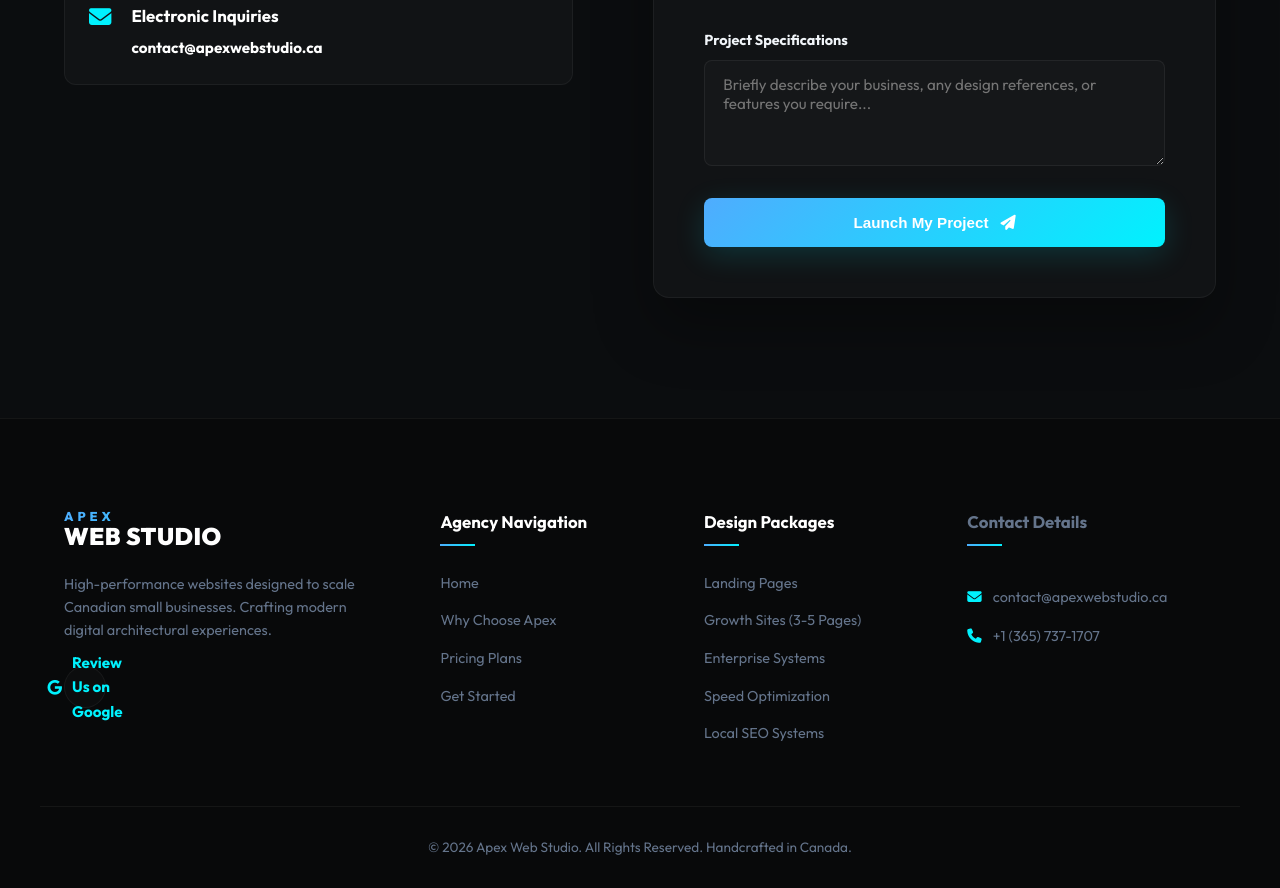
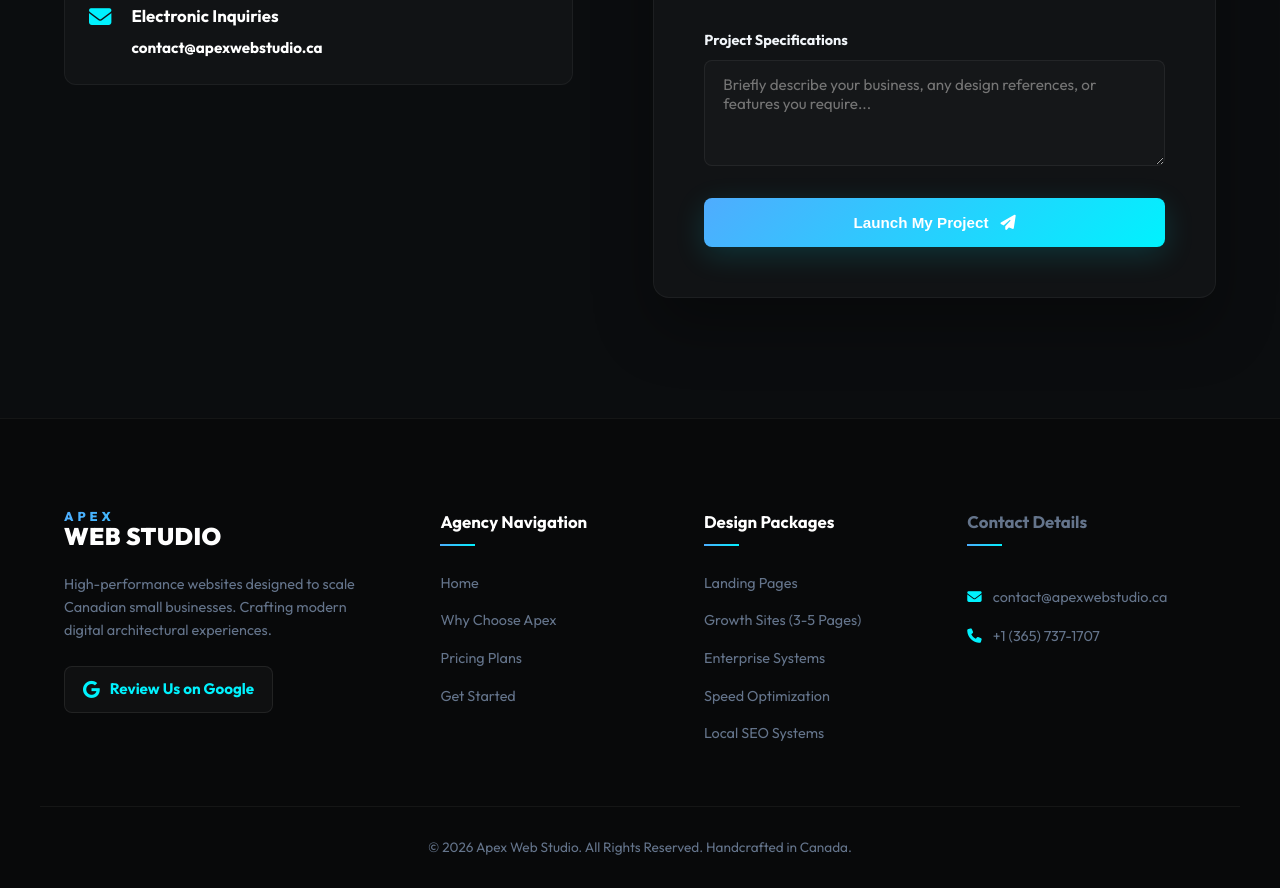
Before and after one commit to anmtal/Apexwebstudio, a plain HTML site: page index.html in a window 1280 px wide. Shown: the part 4442-5330 px from the top of the page. Drawn offline with Linux system fonts and the light colour scheme; a web font is replaced by a local one.

Commit message:
Style footer Google Review CTA into a beautiful glassmorphic button, resolving visual overlapping issues

```diff
--- a/index.html
+++ b/index.html
@@ -406,7 +406,7 @@
 <p class="footer-tagline">
                     High-performance websites designed to scale Canadian small businesses. Crafting modern digital architectural experiences.
                 </p>
-<div class="footer-socials"><a aria-label="Google Business" href="https://g.page/r/CToB-bBEabvYEBM/review" rel="noopener" style="font-weight: 700; color: var(--accent-teal); display: inline-flex; align-items: center; gap: 10px; font-size: 0.95rem;" target="_blank"><i class="fa-brands fa-google"></i>Review Us on Google</a></div>
+<div class="footer-review-wrapper"><a class="footer-review-link" href="https://g.page/r/CToB-bBEabvYEBM/review" rel="noopener" target="_blank" aria-label="Review Us on Google"><i class="fa-brands fa-google"></i> Review Us on Google</a></div>
 </div>
 <div class="footer-links">
 <h4>Agency Navigation</h4>
--- a/styles.css
+++ b/styles.css
@@ -1403,3 +1403,41 @@ footer {
     color: var(--accent-teal);
     font-weight: 700;
 }
+
+/* Google Review Footer CTA Button */
+.footer-review-wrapper {
+    margin-top: 20px;
+}
+
+.footer-review-link {
+    display: inline-flex;
+    align-items: center;
+    gap: 10px;
+    padding: 10px 18px;
+    background: rgba(255, 255, 255, 0.03);
+    border: 1px solid rgba(255, 255, 255, 0.08);
+    border-radius: 8px;
+    color: var(--accent-teal);
+    font-size: 0.95rem;
+    font-weight: 700;
+    text-decoration: none;
+    transition: var(--transition-smooth);
+}
+
+.footer-review-link i {
+    font-size: 1.1rem;
+    color: var(--accent-teal);
+    transition: var(--transition-smooth);
+}
+
+.footer-review-link:hover {
+    background: rgba(25, 204, 219, 0.08);
+    border-color: var(--accent-teal);
+    color: var(--text-white);
+    transform: translateY(-2px);
+    box-shadow: 0 4px 12px rgba(25, 204, 219, 0.15);
+}
+
+.footer-review-link:hover i {
+    color: var(--text-white);
+}
```
Also changed, not shown: brampton-web-design.html (+1 -1 lines), mississauga-web-design.html (+1 -1 lines), toronto-web-design.html (+1 -1 lines).
